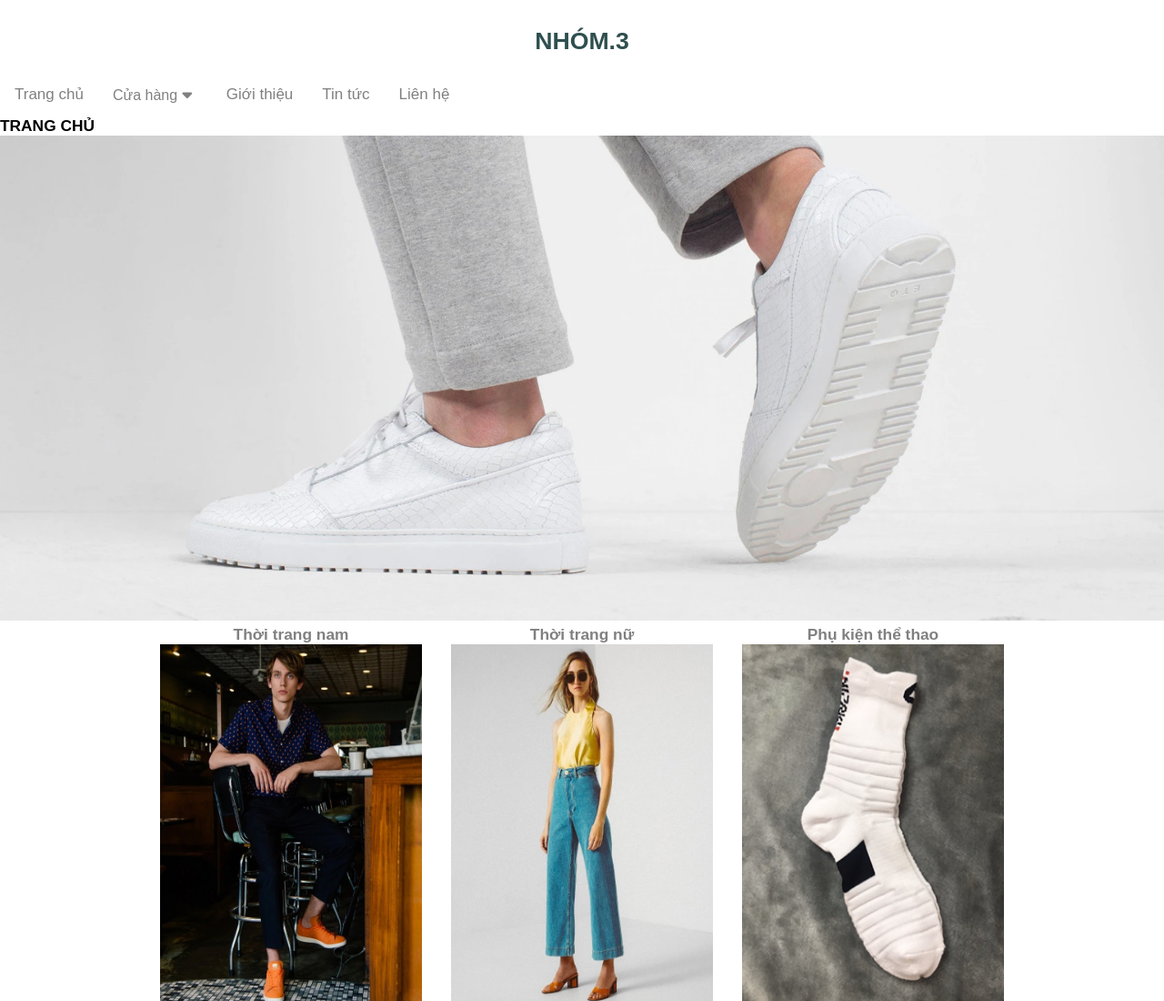
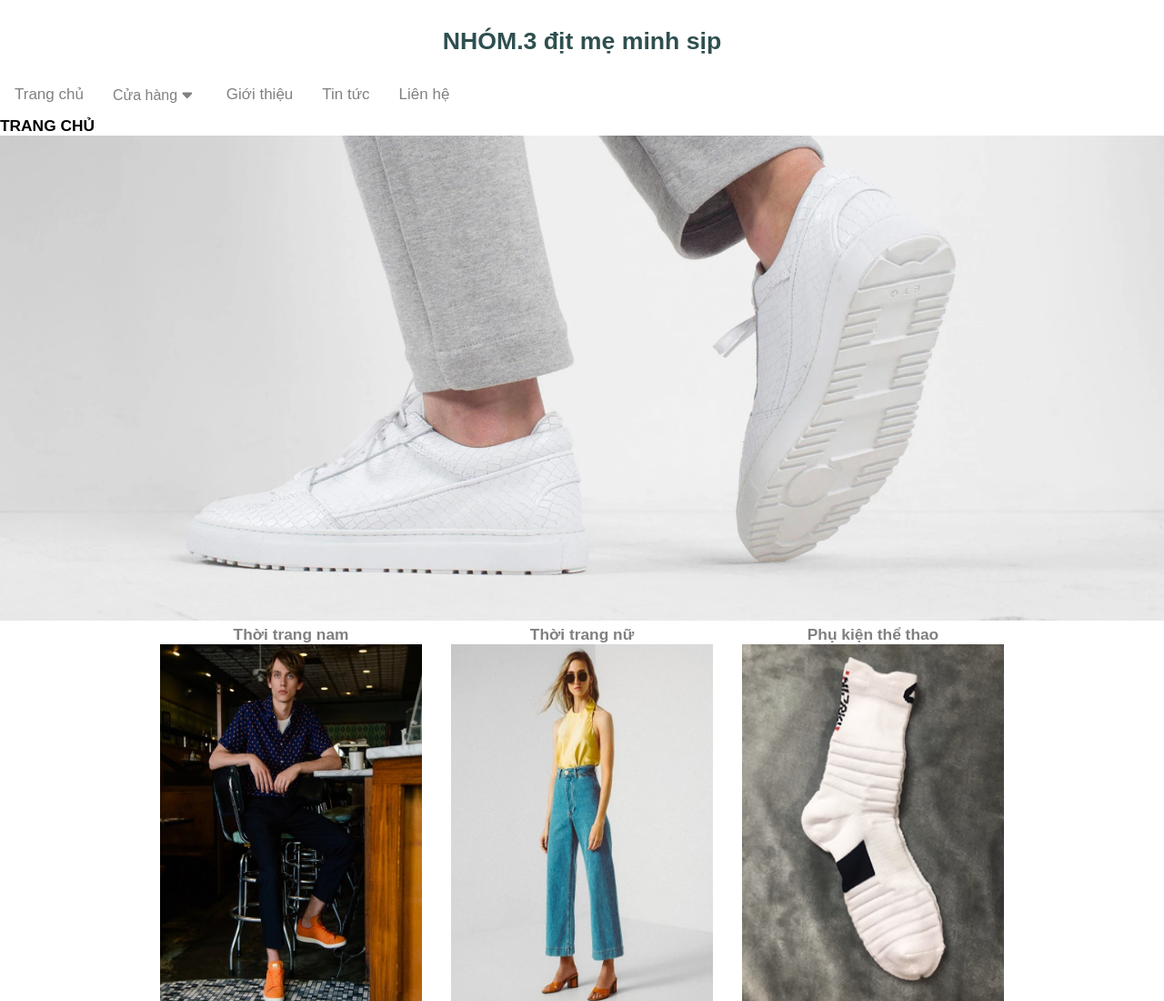
Before and after one commit to quynhquynh21/Sport-Fashion, a plain HTML site: page index.html in a window 1280 px wide. Shown: the top 1100 px of the page at 91% size. Drawn offline with Linux system fonts and the light colour scheme.

Commit message:
alo alo alo

```diff
--- a/index.html
+++ b/index.html
@@ -15,7 +15,7 @@
 
 	<body>
 		<header>
-			<a href="index.html"><h2 class="logo">NHÓM.3</h2></a>
+			<a href="index.html"><h2 class="logo">NHÓM.3 địt mẹ minh sịp</h2></a>
 			<div class="navMenu" id="navMenuId">
 				<a href="index.html" class="main_links">Trang chủ</a>
 				<div class="dropdown">
```
